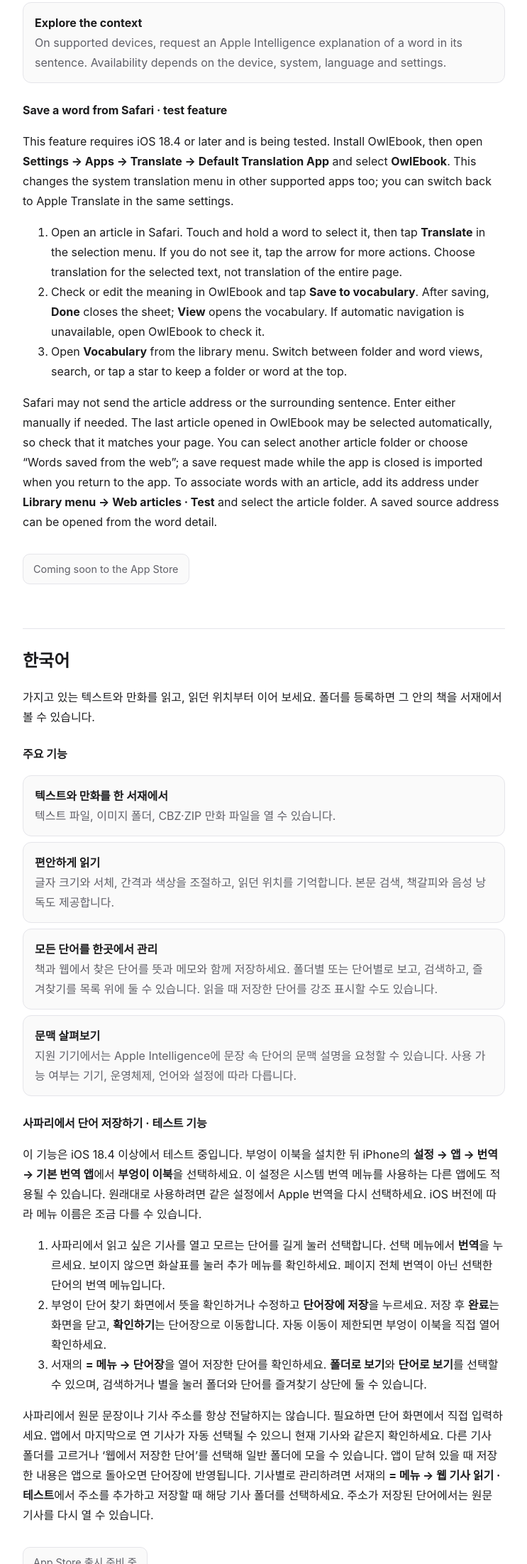
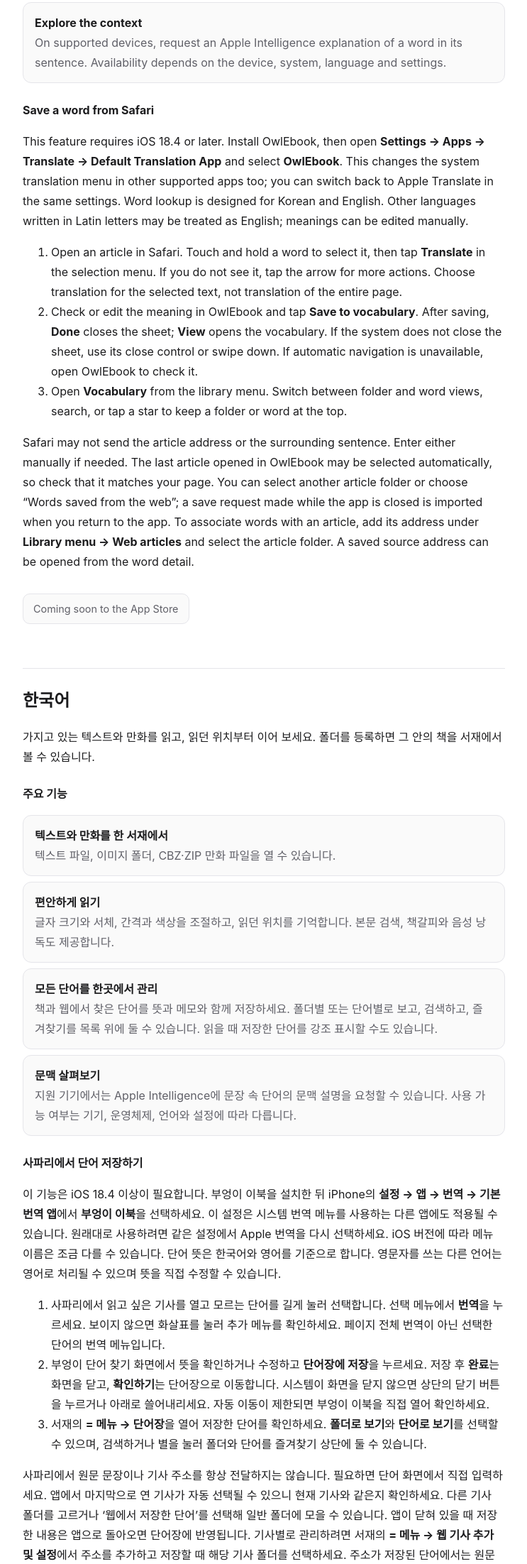
Before and after one commit to thswlsdnr79-crypto/thswlsdnr79-crypto.github.io, a plain HTML site: page owlebook/index.html in a window 1280 px wide. Shown: the part 863-3066 px from the top of the page at 71% size, without its empty margins (268-1011 px from the left). Drawn offline with Linux system fonts and the light colour scheme.

Commit message:
Update OwlEbook web vocabulary guide

```diff
--- a/owlebook/index.html
+++ b/owlebook/index.html
@@ -31,14 +31,14 @@ h2{margin:48px 0 6px;padding-top:24px;border-top:1px solid var(--line);scroll-ma
 <li><strong>All your words in one place</strong><span>Save words from books and the web with their meanings and notes. Browse by folder or word, search, and keep favorites at the top. Saved words can be highlighted while reading.</span></li>
 <li><strong>Explore the context</strong><span>On supported devices, request an Apple Intelligence explanation of a word in its sentence. Availability depends on the device, system, language and settings.</span></li>
 </ul>
-<h3>Save a word from Safari · test feature</h3>
-<p>This feature requires iOS 18.4 or later and is being tested. Install OwlEbook, then open <strong>Settings → Apps → Translate → Default Translation App</strong> and select <strong>OwlEbook</strong>. This changes the system translation menu in other supported apps too; you can switch back to Apple Translate in the same settings.</p>
+<h3>Save a word from Safari</h3>
+<p>This feature requires iOS 18.4 or later. Install OwlEbook, then open <strong>Settings → Apps → Translate → Default Translation App</strong> and select <strong>OwlEbook</strong>. This changes the system translation menu in other supported apps too; you can switch back to Apple Translate in the same settings. Word lookup is designed for Korean and English. Other languages written in Latin letters may be treated as English; meanings can be edited manually.</p>
 <ol>
 <li>Open an article in Safari. Touch and hold a word to select it, then tap <strong>Translate</strong> in the selection menu. If you do not see it, tap the arrow for more actions. Choose translation for the selected text, not translation of the entire page.</li>
-<li>Check or edit the meaning in OwlEbook and tap <strong>Save to vocabulary</strong>. After saving, <strong>Done</strong> closes the sheet; <strong>View</strong> opens the vocabulary. If automatic navigation is unavailable, open OwlEbook to check it.</li>
+<li>Check or edit the meaning in OwlEbook and tap <strong>Save to vocabulary</strong>. After saving, <strong>Done</strong> closes the sheet; <strong>View</strong> opens the vocabulary. If the system does not close the sheet, use its close control or swipe down. If automatic navigation is unavailable, open OwlEbook to check it.</li>
 <li>Open <strong>Vocabulary</strong> from the library menu. Switch between folder and word views, search, or tap a star to keep a folder or word at the top.</li>
 </ol>
-<p>Safari may not send the article address or the surrounding sentence. Enter either manually if needed. The last article opened in OwlEbook may be selected automatically, so check that it matches your page. You can select another article folder or choose “Words saved from the web”; a save request made while the app is closed is imported when you return to the app. To associate words with an article, add its address under <strong>Library menu → Web articles · Test</strong> and select the article folder. A saved source address can be opened from the word detail.</p>
+<p>Safari may not send the article address or the surrounding sentence. Enter either manually if needed. The last article opened in OwlEbook may be selected automatically, so check that it matches your page. You can select another article folder or choose “Words saved from the web”; a save request made while the app is closed is imported when you return to the app. To associate words with an article, add its address under <strong>Library menu → Web articles</strong> and select the article folder. A saved source address can be opened from the word detail.</p>
 <p class="status">Coming soon to the App Store</p>
 </section>
 <section lang="ko" aria-labelledby="lang-ko">
@@ -51,14 +51,14 @@ h2{margin:48px 0 6px;padding-top:24px;border-top:1px solid var(--line);scroll-ma
 <li><strong>모든 단어를 한곳에서 관리</strong><span>책과 웹에서 찾은 단어를 뜻과 메모와 함께 저장하세요. 폴더별 또는 단어별로 보고, 검색하고, 즐겨찾기를 목록 위에 둘 수 있습니다. 읽을 때 저장한 단어를 강조 표시할 수도 있습니다.</span></li>
 <li><strong>문맥 살펴보기</strong><span>지원 기기에서는 Apple Intelligence에 문장 속 단어의 문맥 설명을 요청할 수 있습니다. 사용 가능 여부는 기기, 운영체제, 언어와 설정에 따라 다릅니다.</span></li>
 </ul>
-<h3>사파리에서 단어 저장하기 · 테스트 기능</h3>
-<p>이 기능은 iOS 18.4 이상에서 테스트 중입니다. 부엉이 이북을 설치한 뒤 iPhone의 <strong>설정 → 앱 → 번역 → 기본 번역 앱</strong>에서 <strong>부엉이 이북</strong>을 선택하세요. 이 설정은 시스템 번역 메뉴를 사용하는 다른 앱에도 적용될 수 있습니다. 원래대로 사용하려면 같은 설정에서 Apple 번역을 다시 선택하세요. iOS 버전에 따라 메뉴 이름은 조금 다를 수 있습니다.</p>
+<h3>사파리에서 단어 저장하기</h3>
+<p>이 기능은 iOS 18.4 이상이 필요합니다. 부엉이 이북을 설치한 뒤 iPhone의 <strong>설정 → 앱 → 번역 → 기본 번역 앱</strong>에서 <strong>부엉이 이북</strong>을 선택하세요. 이 설정은 시스템 번역 메뉴를 사용하는 다른 앱에도 적용될 수 있습니다. 원래대로 사용하려면 같은 설정에서 Apple 번역을 다시 선택하세요. iOS 버전에 따라 메뉴 이름은 조금 다를 수 있습니다. 단어 뜻은 한국어와 영어를 기준으로 합니다. 영문자를 쓰는 다른 언어는 영어로 처리될 수 있으며 뜻을 직접 수정할 수 있습니다.</p>
 <ol>
 <li>사파리에서 읽고 싶은 기사를 열고 모르는 단어를 길게 눌러 선택합니다. 선택 메뉴에서 <strong>번역</strong>을 누르세요. 보이지 않으면 화살표를 눌러 추가 메뉴를 확인하세요. 페이지 전체 번역이 아닌 선택한 단어의 번역 메뉴입니다.</li>
-<li>부엉이 단어 찾기 화면에서 뜻을 확인하거나 수정하고 <strong>단어장에 저장</strong>을 누르세요. 저장 후 <strong>완료</strong>는 화면을 닫고, <strong>확인하기</strong>는 단어장으로 이동합니다. 자동 이동이 제한되면 부엉이 이북을 직접 열어 확인하세요.</li>
+<li>부엉이 단어 찾기 화면에서 뜻을 확인하거나 수정하고 <strong>단어장에 저장</strong>을 누르세요. 저장 후 <strong>완료</strong>는 화면을 닫고, <strong>확인하기</strong>는 단어장으로 이동합니다. 시스템이 화면을 닫지 않으면 상단의 닫기 버튼을 누르거나 아래로 쓸어내리세요. 자동 이동이 제한되면 부엉이 이북을 직접 열어 확인하세요.</li>
 <li>서재의 <strong>= 메뉴 → 단어장</strong>을 열어 저장한 단어를 확인하세요. <strong>폴더로 보기</strong>와 <strong>단어로 보기</strong>를 선택할 수 있으며, 검색하거나 별을 눌러 폴더와 단어를 즐겨찾기 상단에 둘 수 있습니다.</li>
 </ol>
-<p>사파리에서 원문 문장이나 기사 주소를 항상 전달하지는 않습니다. 필요하면 단어 화면에서 직접 입력하세요. 앱에서 마지막으로 연 기사가 자동 선택될 수 있으니 현재 기사와 같은지 확인하세요. 다른 기사 폴더를 고르거나 ‘웹에서 저장한 단어’를 선택해 일반 폴더에 모을 수 있습니다. 앱이 닫혀 있을 때 저장한 내용은 앱으로 돌아오면 단어장에 반영됩니다. 기사별로 관리하려면 서재의 <strong>= 메뉴 → 웹 기사 읽기 · 테스트</strong>에서 주소를 추가하고 저장할 때 해당 기사 폴더를 선택하세요. 주소가 저장된 단어에서는 원문 기사를 다시 열 수 있습니다.</p>
+<p>사파리에서 원문 문장이나 기사 주소를 항상 전달하지는 않습니다. 필요하면 단어 화면에서 직접 입력하세요. 앱에서 마지막으로 연 기사가 자동 선택될 수 있으니 현재 기사와 같은지 확인하세요. 다른 기사 폴더를 고르거나 ‘웹에서 저장한 단어’를 선택해 일반 폴더에 모을 수 있습니다. 앱이 닫혀 있을 때 저장한 내용은 앱으로 돌아오면 단어장에 반영됩니다. 기사별로 관리하려면 서재의 <strong>= 메뉴 → 웹 기사 추가 및 설정</strong>에서 주소를 추가하고 저장할 때 해당 기사 폴더를 선택하세요. 주소가 저장된 단어에서는 원문 기사를 다시 열 수 있습니다.</p>
 <p class="status">App Store 출시 준비 중</p>
 </section>
 <footer>Contact / 문의: <a href="mailto:supersons.apps@gmail.com">supersons.apps@gmail.com</a></footer>
```
